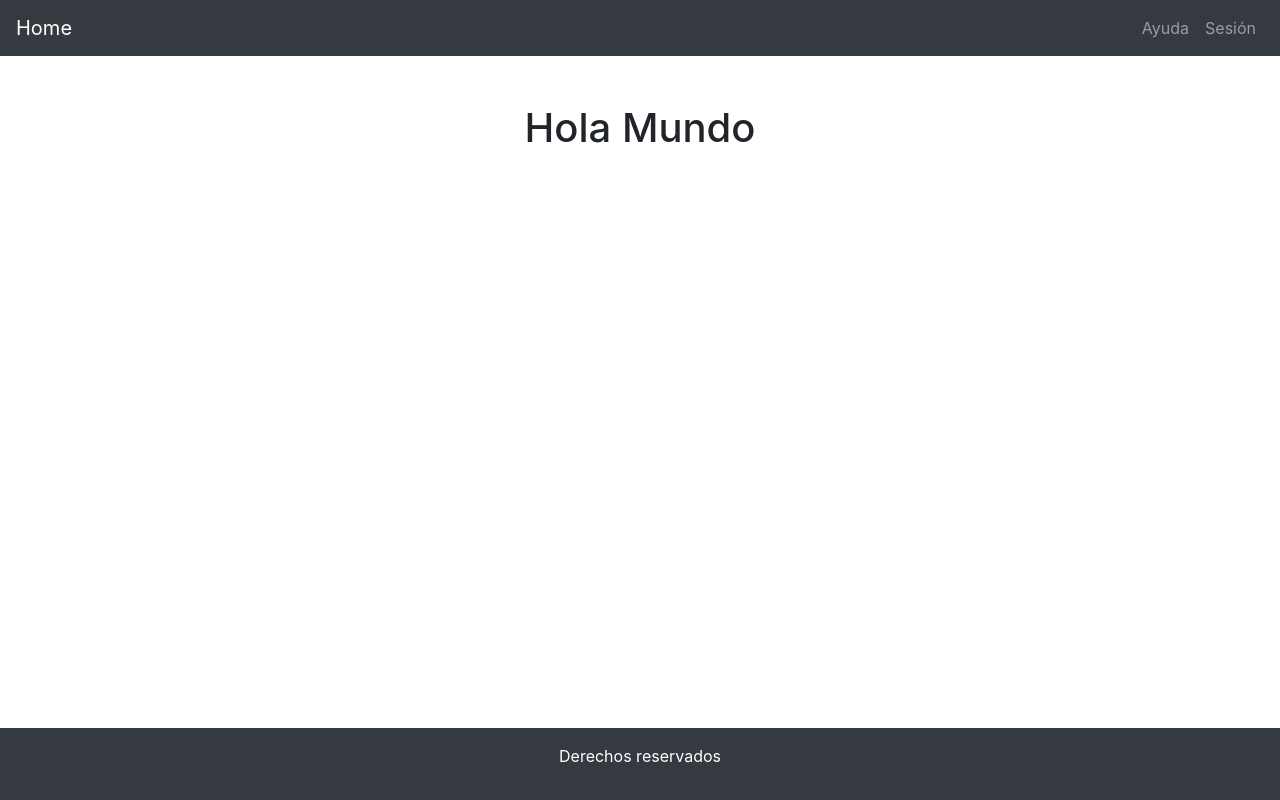
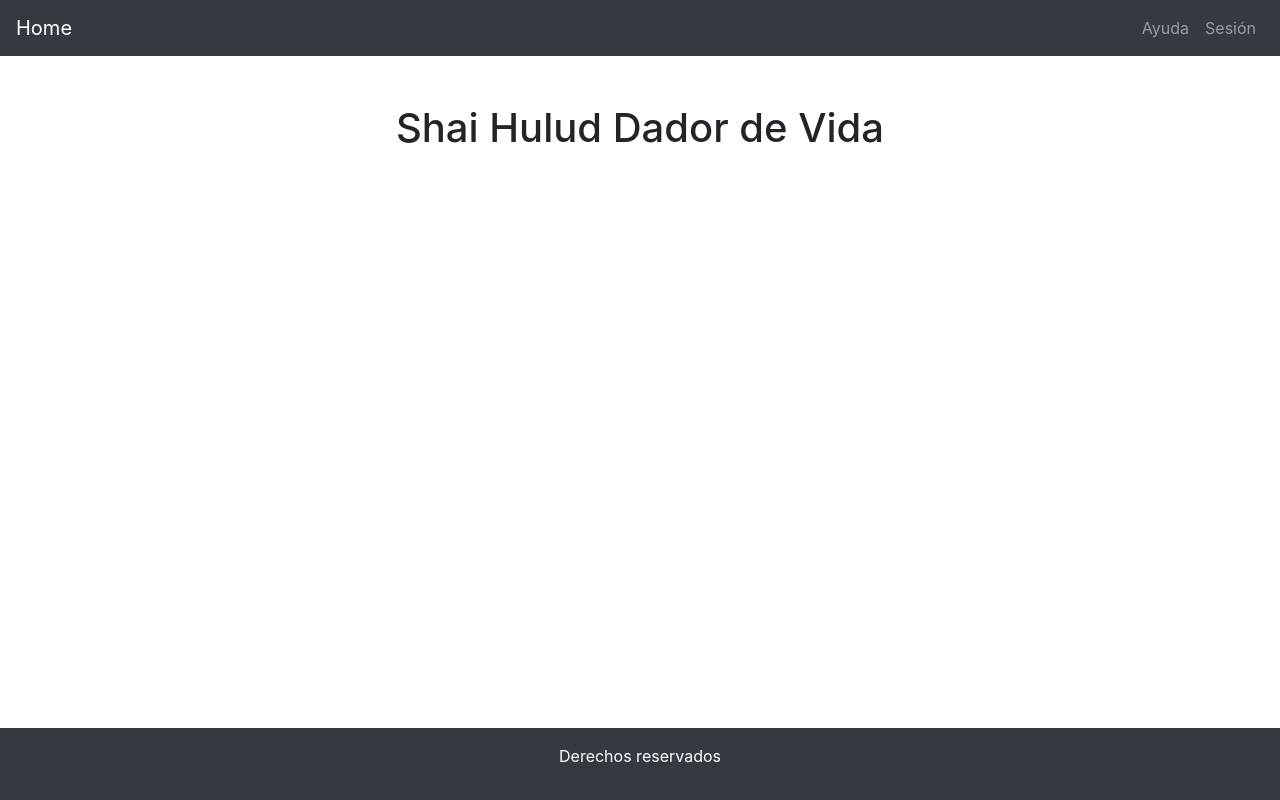
Before and after one commit to MauroCervantes228/MovilResponsive, a plain HTML site: page index.html in a window 1280 px wide. Drawn offline with nearby package versions, Linux system fonts and the light colour scheme.

Commit message:
Cambio de Nombre

```diff
--- a/index.html
+++ b/index.html
@@ -29,7 +29,7 @@
 
     <!-- Content -->
     <div class="container mt-5">
-        <h1 class="text-center">Hola Mundo</h1>
+        <h1 class="text-center">Shai Hulud Dador de Vida</h1>
     </div>
 
     <!-- Footer -->
```
